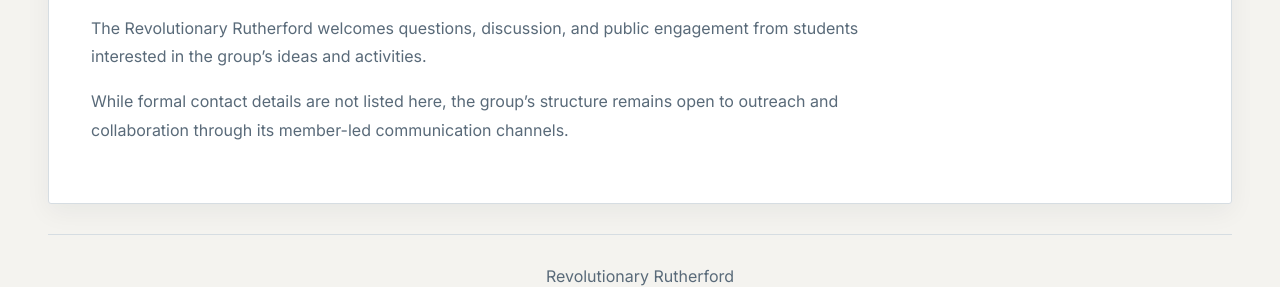
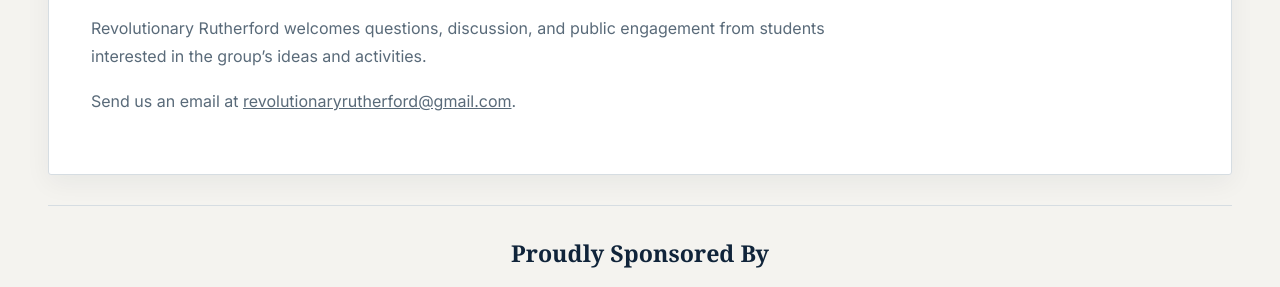
Before and after one commit to tomcdiver/supercooltaxfraud, a plain HTML site: page contact.html in a window 1280 px wide. Shown: the part 621-908 px from the top of the page. Drawn offline with Linux system fonts and the light colour scheme.

Commit message:
Restore sponsor sections and add email contact link

```diff
--- a/contact.html
+++ b/contact.html
@@ -22,11 +22,14 @@
       <main>
         <section class="content-panel">
           <div class="section-head"><p class="eyebrow">Contact</p><h2>Get in touch.</h2></div>
-          <p>The Revolutionary Rutherford welcomes questions, discussion, and public engagement from students interested in the group’s ideas and activities.</p>
-          <p>While formal contact details are not listed here, the group’s structure remains open to outreach and collaboration through its member-led communication channels.</p>
+          <p>Revolutionary Rutherford welcomes questions, discussion, and public engagement from students interested in the group’s ideas and activities.</p>
+          <p>Send us an email at <a href="mailto:revolutionaryrutherford@gmail.com">revolutionaryrutherford@gmail.com</a>.</p>
         </section>
       </main>
-      <footer class="site-footer"><p>Revolutionary Rutherford</p><p class="tiny">Rutherford College political group</p></footer>
+      <footer class="site-footer">
+        <section class="sponsor-section" aria-labelledby="sponsor-heading"><h2 id="sponsor-heading">Proudly Sponsored By</h2><div class="sponsor-logos"><img src="focusprint.jpg" alt="Focusprint" /><img src="stampsandmore.png" alt="Stamps and More" /></div></section>
+        <p>Revolutionary Rutherford</p><p class="tiny">Rutherford College political group</p>
+      </footer>
     </div>
     <script src="script.js"></script>
   </body>
```
Also changed, not shown: about.html (+6 -11 lines), index.html (+4 -1 lines), leadership.html (+4 -1 lines), platform.html (+5 -2 lines).
